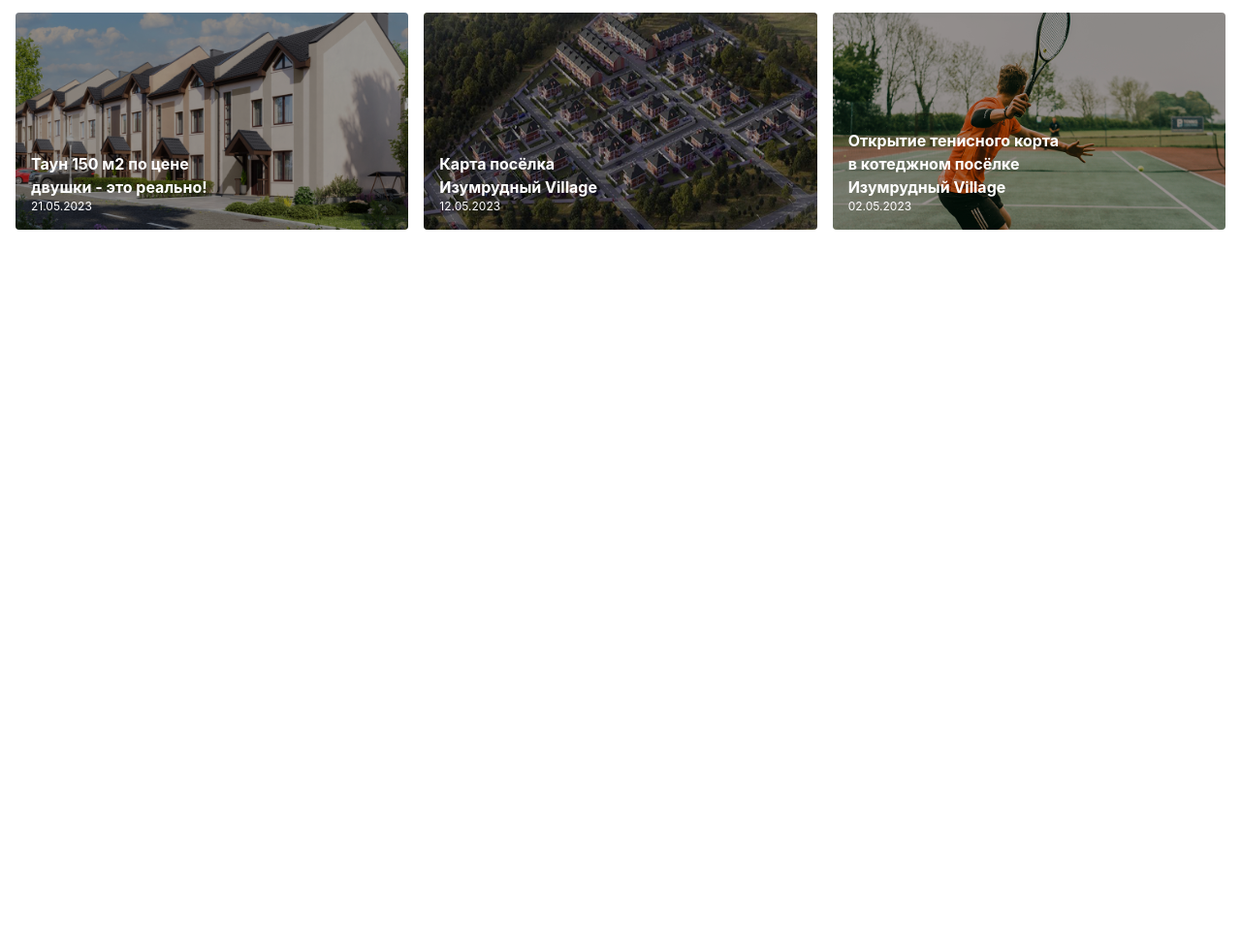
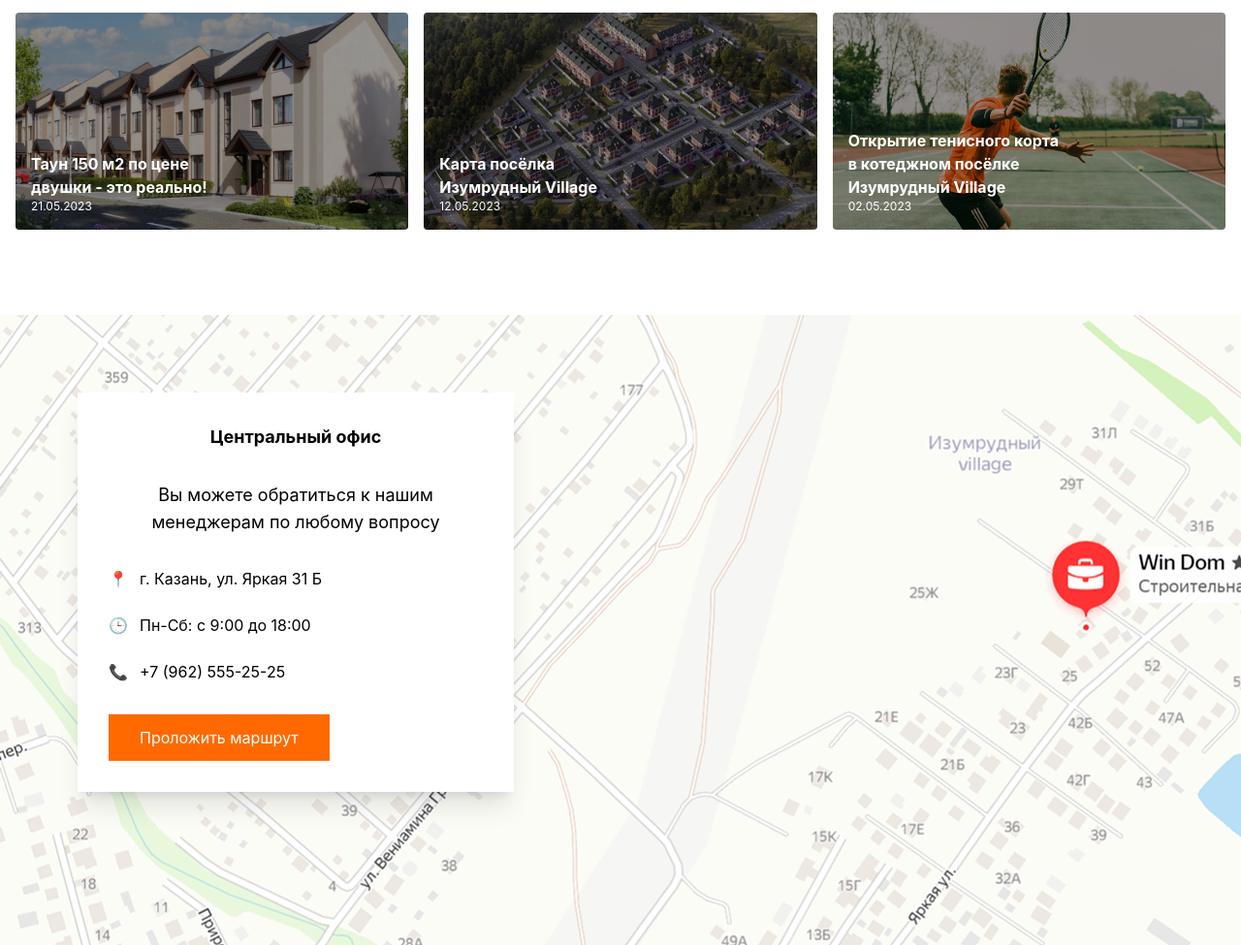
Before and after one commit to shokirovsh01/teamwork-5, a website: page index.html in a window 1280 px wide. Shown: the part 8824-9799 px from the top of the page at 97% size. Before the commit the page ends 9085 px from the top, so only its background shows below. Drawn offline with nearby package versions, Linux system fonts and the light colour scheme; files that its build step writes are made by us from their sources.

Commit message:
section 12

```diff
--- a/index.html
+++ b/index.html
@@ -614,7 +614,6 @@
 
 <!-- section 11 -->
 
-
 <div class="max-w-325 mx-auto px-4 py-6 font-sans">
 
 
@@ -683,5 +682,72 @@
 
 </div>
 
+<!-- section 12 -->
+
+<div class="mt-16 relative max-w-325 m-auto">
+
+        <div class="w-full h-[350px] md:h-[500px] lg:h-[650px] bg-gray-200 flex items-center justify-center text-gray-500"
+        style="background-image: url(./src/image/Rectangle\ 112.png);">
+
+        </div>
+
+
+        <div class="bg-white shadow-xl p-8
+
+            w-[90%]
+            sm:w-[420px]
+            lg:w-[450px]
+
+            absolute
+
+            left-1/2
+            -translate-x-1/2
+
+            lg:left-20
+            lg:translate-x-0
+
+            top-6
+            md:top-10
+            lg:top-20">
+
+            <h1 class="text-lg text-center mb-8 font-bold">Центральный офис</h1>
+
+            <p class="text-lg text-center mb-8">
+                Вы можете обратиться к нашим
+                менеджерам по любому вопросу
+            </p>
+
+            <div class="space-y-6">
+
+                <div class="flex gap-3">
+                    <span class="text-orange-500">📍</span>
+                    <span>г. Казань, ул. Яркая 31 Б</span>
+                </div>
+
+                <div class="flex gap-3">
+                    <span class="text-orange-500">🕒</span>
+                    <span>Пн-Сб: с 9:00 до 18:00</span>
+                </div>
+
+                <div class="flex gap-3">
+                    <span class="text-orange-500">📞</span>
+                    <span>+7 (962) 555-25-25</span>
+                </div>
+
+            </div>
+
+            <button
+                class="mt-8 bg-orange-500 text-white px-8 py-3 ">
+                Проложить маршрут
+            </button>
+
+        </div>
+
+    </div>
+
+    <!-- footer  -->
+
+
+
 </body>
 </html>
```
Also changed, not shown: src/image/Rectangle 112.png (added).
